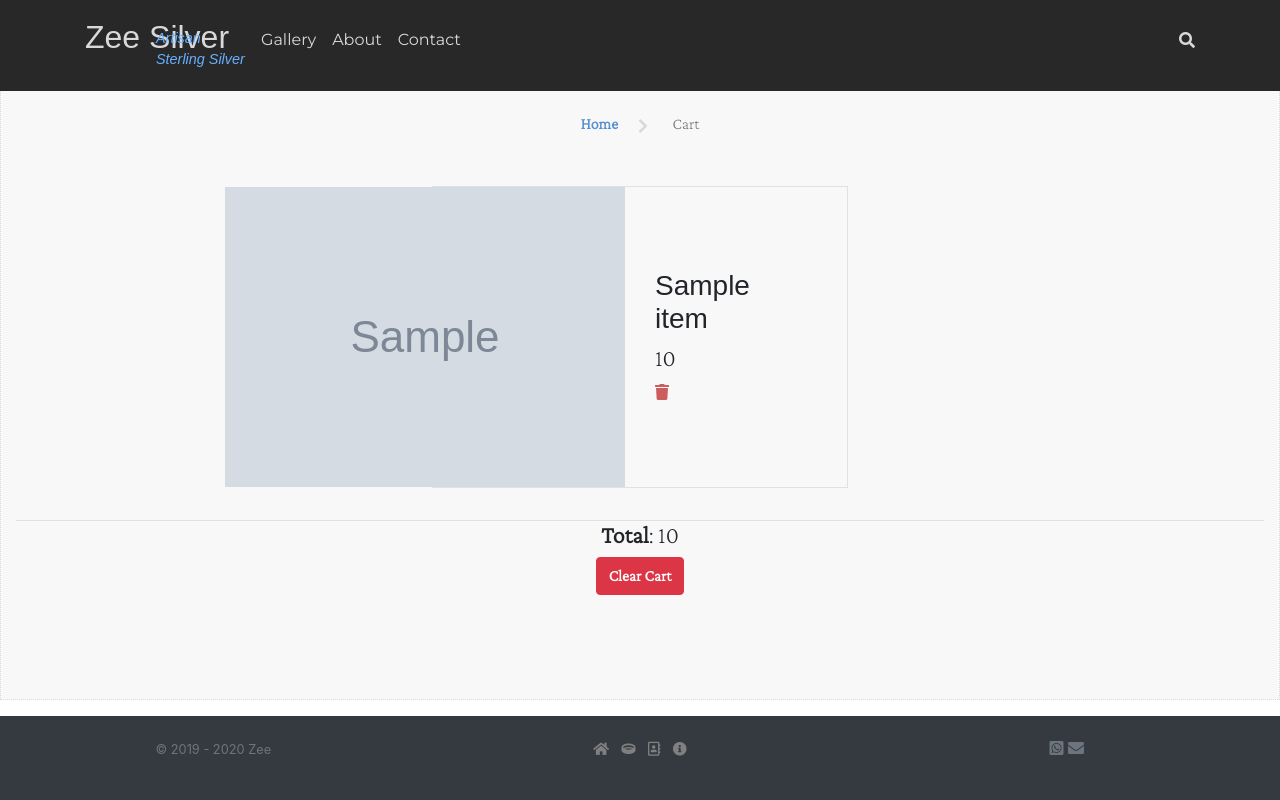
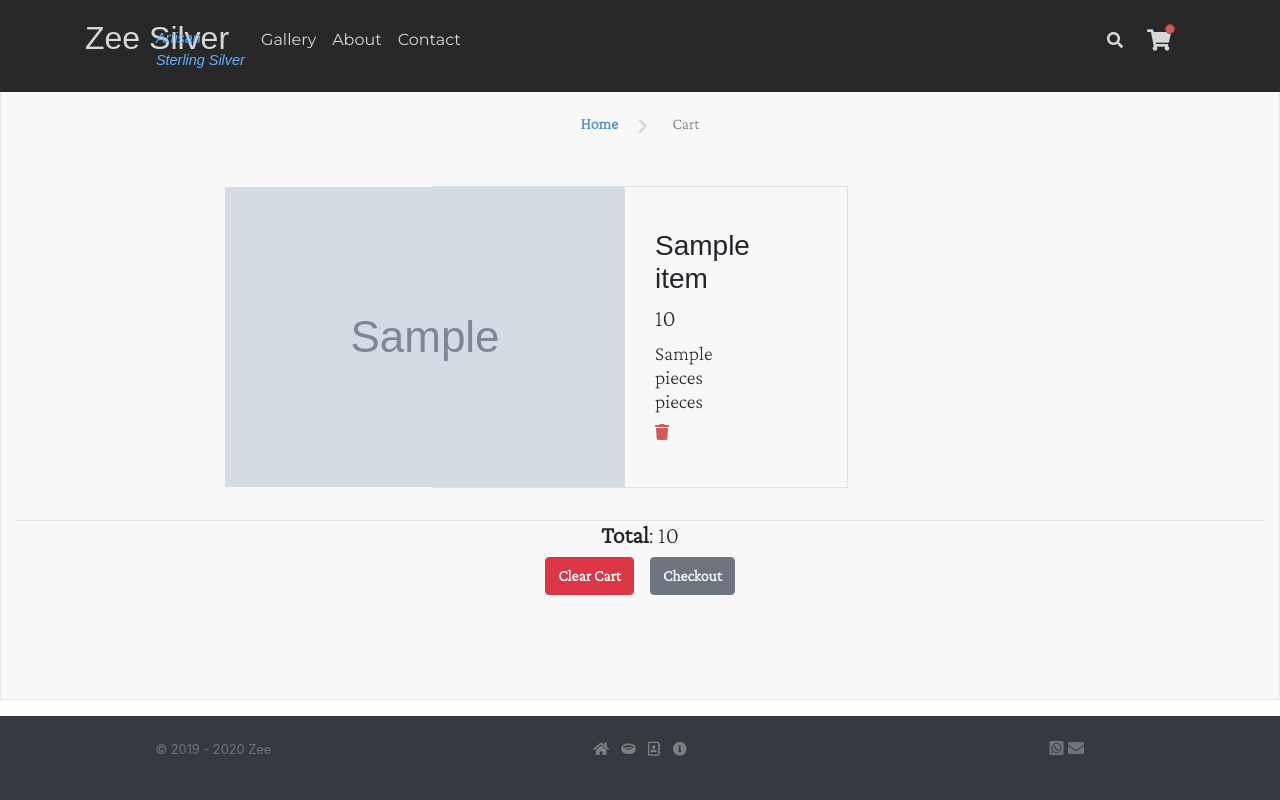
Before and after one commit to ngua/zeesilver, a Django app: template cart/templates/cart/status.html in a window 1280 px wide. Run offline with Django 3.2, Linux system fonts and the light colour scheme; the template is opened without the code that fills it: most values are stand-ins (such as "Sample title", 1, 10 or a date in 2020); grey boxes marked "Sample" are stand-in pictures; form fields are guessed from the names that the template uses; style sheets or scripts are compiled from the project's sources; some libraries are stand-ins or nearby versions; some web fonts are replaced.

```diff
--- a/cart/templates/cart/status.html
+++ b/cart/templates/cart/status.html
@@ -23,6 +23,9 @@
           <h4>
             {{ item.price }}
           </h4>
+          <h5>
+            {{ item.pieces }} piece{{ item.pieces|pluralize }}
+          </h5>
           <form id="clear" method="POST" action="{% url 'cart-remove' %}">{% csrf_token %}
             <input type="hidden" id="listing" name="listing" value="{{ item.slug }}">
             <button type="submit" class="cart-button">
@@ -50,8 +53,11 @@
   </div>
   <div>
     <form id="clear" method="POST" action="{% url 'cart-clear' %}">{% csrf_token %}
-      <button class="btn btn-danger font-weight-bold" type="submit">Clear Cart</button>
+      <button class="btn btn-danger mx-2 font-weight-bold" type="submit">Clear Cart</button>
     </form>
+  </div>
+  <div>
+    <a class="btn btn-secondary mx-2 text-light font-weight-bold">Checkout</a>
   </div>
   {% endif %}
 </div>
--- a/common/templates/common/base.html
+++ b/common/templates/common/base.html
@@ -31,8 +31,23 @@
               <div>
                 <form id="search" class="" action="{% url 'search' %}" method="GET" novalidate>
                   {{ search_form.q }}
-                  <i class="fas fa-search  my-2"></i>
+                  <i class="fas fa-search my-md-4"></i>
                 </form>
+              </div>
+              <div id="cart-status">
+                <a class="nav-item" href="{% url 'cart' %}">
+                  <i
+                    class="fas fa-shopping-cart fa-lg my-lg-4 mx-md-4 my-sm-3 {% if not cart.is_empty %}dot{% endif %}"
+                    data-toggle="tooltip"
+                    data-placement="bottom"
+                    {% if cart.is_empty %}
+                    title="Your cart is empty!"
+                    {% else %}
+                    title="You have {{ cart.count }} item{{ cart.count|pluralize }} in your cart"
+                    {% endif %}
+                    >
+                  </i>
+                </a>
               </div>
             </div>
           </div>
@@ -66,9 +81,6 @@
         </div>
         {% block content %}{% endblock %}
       </main>
-      <script type="text/javascript" src="https://cdn.jsdelivr.net/npm/bootstrap.native@2.0.15/dist/bootstrap-native-v4.min.js"></script>
-      <script src="{% static 'js/search.js' %}"></script>
-      {% block body_js %}{% endblock body_js %}
       <hr class="mt-4">
       <footer id="footer" class="footer text-center bg-dark">
         <div class="container-fluid">
@@ -77,10 +89,18 @@
               <small class="text-muted">&copy; 2019 - {% now 'Y' %} Zee </small>
             </div>
             <div class="col">
-              <a href="{% url 'index' %}"><span class="fas fa-home fa-sm mx-1" style="color: gray;"></span></a>
-              <a href="{% url 'listing-filter' %}"><span class="fas fa-ring fa-sm mx-1" style="color: gray;"></span></a>
-              <a href="{% url 'contact' %}"><span class="far fa-address-book fa-sm mx-1" style="color: gray;"></span></a>
-              <a href=""><span class="fas fa-info-circle fa-sm mx-1" style="color: gray;"></span></a>
+              <a href="{% url 'index' %}" data-toggle="tooltip" title="Home">
+                <span class="fas fa-home fa-sm mx-1" style="color: gray;"></span>
+              </a>
+              <a href="{% url 'listing-filter' %}" data-toggle="tooltip" title="Gallery">
+                <span class="fas fa-ring fa-sm mx-1" style="color: gray;"></span>
+              </a>
+              <a href="{% url 'contact' %}" data-toggle="tooltip" title="Contact">
+                <span class="far fa-address-book fa-sm mx-1" style="color: gray;"></span>
+              </a>
+              <a href="" data-toggle="tooltip" title="About">
+                <span class="fas fa-info-circle fa-sm mx-1" style="color: gray;"></span>
+              </a>
             </div>
             <div class="col">
               <a href=""><i class="fab fa-whatsapp-square" style="color: #6c757d;"></i></a>
@@ -89,6 +109,9 @@
           </div>
         </div>
       </footer>
+      <script type="text/javascript" src="https://cdn.jsdelivr.net/npm/bootstrap.native@2.0.15/dist/bootstrap-native-v4.min.js"></script>
+      <script src="{% static 'js/search.js' %}"></script>
+      {% block body_js %}{% endblock body_js %}
     </div>
   </body>
 </html>
--- a/common/templates/common/index.html
+++ b/common/templates/common/index.html
@@ -61,8 +61,7 @@
             <div>
               <p class="d-inline p-2">See more</p>
               <a href="{% url 'listing-filter' %}?category={{ listing.category }}" class="d-inline p-2">
-                <span class="fas fa-angle-double-right">
-                </span>
+                <span class="fas fa-angle-double-right"></span>
               </a>
             </div>
           </div>
--- a/listings/templates/listings/listing_detail.html
+++ b/listings/templates/listings/listing_detail.html
@@ -42,7 +42,7 @@
           {{ listing.description|bleach }}
         </div>
         <div class="d-block">
-          <form class="d-inline" action="" method="post">{% csrf_token %}
+          <form class="d-inline" action="{% url 'cart-add' %}" method="post">{% csrf_token %}
             <input type="hidden" name="listing" value="{{ listing.slug }}">
             <button {% if listing.sold %}disabled{% endif %} type="submit" class="btn btn-secondary">Add to Cart</button>
           </form>
--- a/search/views.py
+++ b/search/views.py
@@ -32,7 +32,7 @@ class SearchListView(ListView):
         """
         context = super().get_context_data(**kwargs)
         context.update({
-            'q': f'"{self.q}"',
+            'q': self.q,
             'total': self.total
         })
         return context
--- a/static/src/styles/scss/_cart.scss
+++ b/static/src/styles/scss/_cart.scss
@@ -12,3 +12,34 @@
     width: auto;
   }
 }
+
+#cart-status {
+  display: inline-block;
+  margin-top: 8px;
+
+  @include lg {
+    margin-top: 0;
+  }
+
+  a {
+    position: relative;
+
+    i.dot {
+      &:after {
+        position: absolute;
+        top: -8px;
+        content: "";
+        width: 10px;
+        height: 10px;
+        border-radius: 50%;
+        display: inline-block;
+        background: $red;
+        border: 1px solid $brick-red;
+
+        @include lg {
+          right: 20px;
+        }
+      }
+    }
+  }
+}
--- a/static/src/styles/scss/_main.scss
+++ b/static/src/styles/scss/_main.scss
@@ -164,6 +164,12 @@ ul.crumb {
   @include lg {
     padding-bottom: 40px;
   }
+
+  a {
+    &:hover {
+      text-decoration: none;
+    }
+  }
 }
 
 .prices {
@@ -183,6 +189,10 @@ ul.crumb {
         font-family: $monserrat;
         font-weight: bold;
         color: $dark-grey;
+      }
+
+      h3 {
+        font-family: $beth-ellen;
       }
     }
   }
--- a/static/src/styles/scss/_search.scss
+++ b/static/src/styles/scss/_search.scss
@@ -13,7 +13,7 @@
     width: 0px;
     opacity: 0;
     transition: visibility 2s, opacity 1.5s, width 1.5s ease-in-out;
-    transition-delay: 5s;
+    transition-delay: 3s;
   }
 
   .fa-search {
@@ -41,5 +41,4 @@
   h5 {
     font-family: $beth-ellen;
   }
-
 }
--- a/static/src/styles/scss/_vars.scss
+++ b/static/src/styles/scss/_vars.scss
@@ -13,6 +13,8 @@ $light-grey: #d8d8d8;
 $light-yellow: #f5e1a3;
 $medium-grey: #717171;
 $snow: #f8f8f8;
+$red: #cd5c5c;
+$brick-red: #b23230;
 
 $monserrat: 'Montserrat', sans-serif;
 $beth-ellen: 'Beth Ellen', sans-serif;
```
Also changed, not shown: cart/cart.py (+108 -65 lines), cart/middleware.py (added, +41 -0 lines), cart/views.py (+19 -8 lines), common/context_processors.py (+17 -0 lines), common/templatetags/zeesilver_extras.py (+12 -2 lines), common/views.py (+1 -13 lines), search/forms.py (+0 -9 lines), search/templates/search/results.html (+10 -9 lines), settings/base.py (+10 -1 lines), cart/tasks.py (added).
